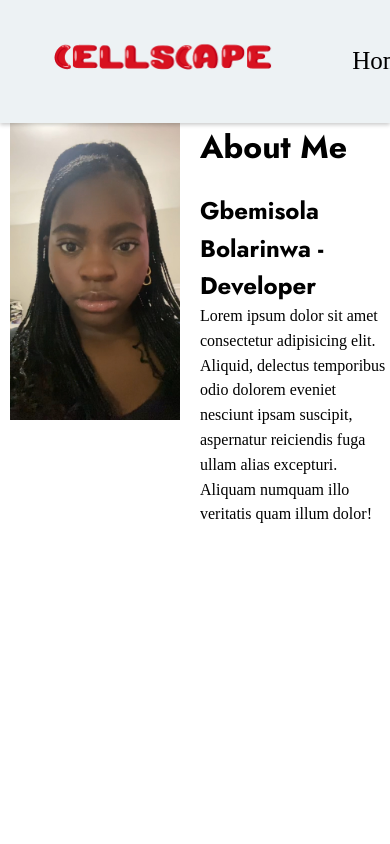
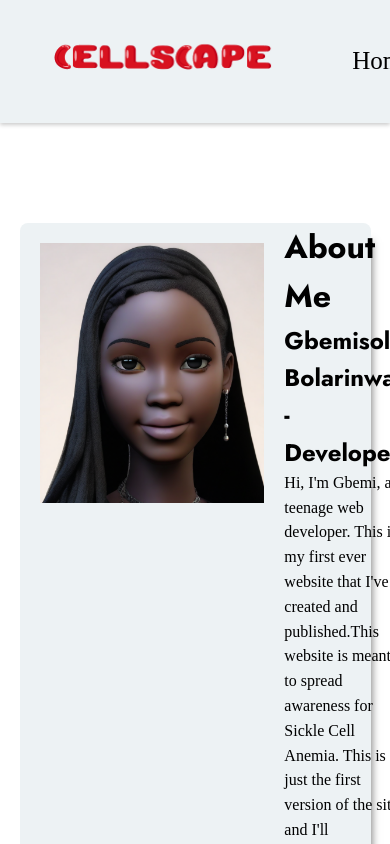
Before and after one commit to gbemiloveshtml/cellscape, a React (Vite) app in the folder cellscape/: page /about in a window 390 px wide. Shown: the top 844 px of the page. Built offline with nearby package versions, Linux system fonts and the light colour scheme; a web font is replaced by a local one.

Commit message:
Create about me page and make it responsive

```diff
--- a/cellscape/src/App.jsx
+++ b/cellscape/src/App.jsx
@@ -4,8 +4,9 @@ import * as THREE from 'three';
 import { useState, Suspense } from 'react'
 import { Routes, Route, BrowserRouter} from "react-router-dom"
 import About from './pages/static/about/about';
+import Contact from './pages/static/contact/contact'
 import Navbar from './pages/static/navbar/navbar'
-import Contact from './pages/static/contact';
+
 import Home from './pages/home';
 import '@mantine/core/styles.css';
 
--- a/cellscape/src/index.css
+++ b/cellscape/src/index.css
@@ -7,10 +7,15 @@
 }
 
 .container{
-    width: 100vw;
+    min-width: 100vw;
     min-height: 100vh;
 
+
 }
+
+
+
+
 
 @font-face {
     font-family: "Jost";
--- a/cellscape/src/pages/static/about/about.css
+++ b/cellscape/src/pages/static/about/about.css
@@ -1,25 +1,32 @@
+
+
 .about{
-    display: flex;
-    flex-direction: row;
-    justify-content: center;
+   display: flex;
+   flex-direction: row;
+   justify-content: space-between;
+   width:90%;
+   max-width:1200px;
+   margin:100px auto;
+   margin-top:100px;
+   background-color: #EDF2F4;
+   box-shadow: 10px 10px 8px -9px rgba(0, 0, 0, 0.5);
+   border-radius: 8px;
 
 }
 
+
+
 .profile{
-    width:200px;
-    height:auto;
-    align-self: flex-start;
+    display: flex;
+    justify-content: center;
+    align-items: center;
+    height:300px;
     object-fit: contain;
-    padding-left:10px;
-    padding-right: 20px;
+    width: auto;
+    padding:20px 20px 20px 20px
+
 }
 
 .tags{
-    display: flex;
-    flex-direction: column;
-    justify-content: center;
+      align-self: center;
 }
-
-h1{
-    padding-bottom:20px;
-}
--- a/cellscape/src/pages/static/about/about.jsx
+++ b/cellscape/src/pages/static/about/about.jsx
@@ -5,12 +5,12 @@ const About = () => {
   return (
     <div className='about'>
 
-      <img  src='src\assets\profilepic.jpg' className='profile'/>
+      <img  src='src\assets\gbemisketch.png' className='profile'/>
 
       <div className='tags'>
       <h1>About Me</h1>
       <h2> Gbemisola Bolarinwa - Developer</h2>
-      <p> Lorem ipsum dolor sit amet consectetur adipisicing elit. Aliquid, delectus temporibus odio dolorem eveniet nesciunt ipsam suscipit, aspernatur reiciendis fuga ullam alias excepturi. Aliquam numquam illo veritatis quam illum dolor!</p>
+      <p> Hi, I'm Gbemi, a teenage web developer. This is my first ever website that I've created and published.This website is meant to spread awareness for Sickle Cell Anemia. This is just the first version of the site and I'll continously improve it in order for people to gain more awareness about it. Thank you! </p>
       </div>
 
 
--- a/cellscape/src/pages/static/navbar/navbar.jsx
+++ b/cellscape/src/pages/static/navbar/navbar.jsx
@@ -1,7 +1,7 @@
 import React from 'react';
 import { NavLink, Route, Link, useHref} from 'react-router-dom';
 import About from '../about/about';
-import Contact from '../contact'
+import Contact from '../contact/contact'
 
 
 import './Navbar.css';
```
Also changed, not shown: cellscape/src/assets/gbemisketch.png (added), cellscape/src/assets/profilepic.jpg (deleted), cellscape/src/pages/static/contact/contact.css (renamed from cellscape/src/pages/static/contact.css), cellscape/src/pages/static/contact/contact.jsx (renamed from cellscape/src/pages/static/contact.jsx).
